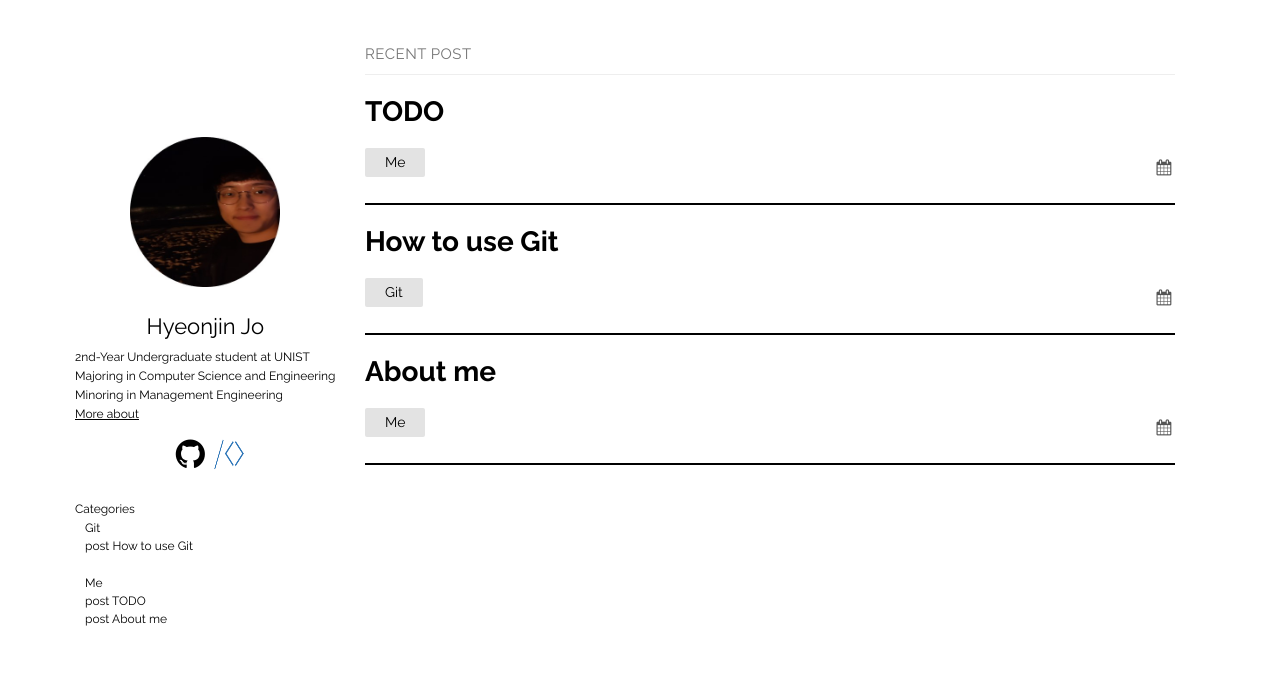
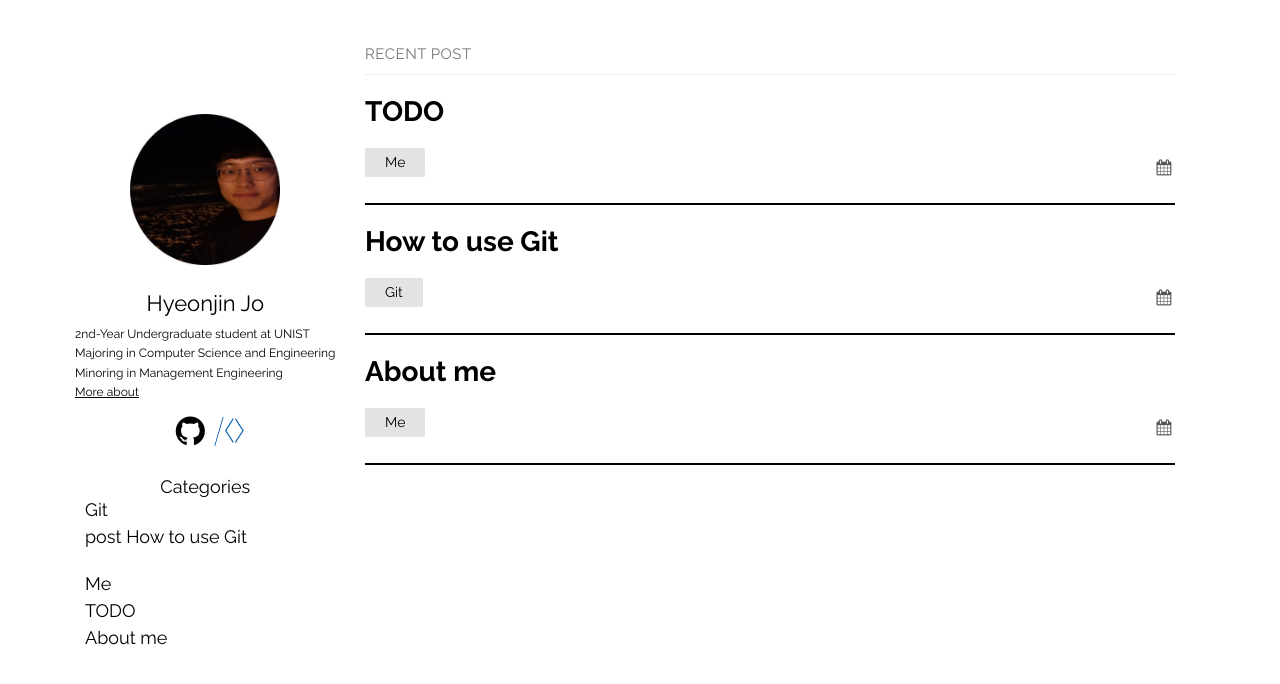
Before and after one commit to thinkin9/test, a Jekyll site: the page built from index.md, in a window 1280 px wide. Shown: the top 684 px of the page. Built offline with Jekyll 4.4.1, drawn with Linux system fonts in a browser that asks for light colours.

Commit message:
20200707

```diff
--- a/_layouts/default.html
+++ b/_layouts/default.html
@@ -45,13 +45,13 @@
           </li>
         </a>
       </ul>
-      <div class="site-category">Categories
+      <div class="site-category" style="font-size: 18px;">Categories
         <br>
         <li><a href="/test">Git</a>
             {% for post in site.categories["Git"] %}
              <li>
                 post
-                <a href="{{ site.baseurl| }}{{ post.url| }}">
+                <a href="{{ post.url| }}">
                   {{post.title}}
                 </a>
               </li>
@@ -61,8 +61,7 @@
         <li><a href="/test">Me</a>
             {% for post in site.categories["Me"] %}
              <li>
-                post
-                <a href="{{ site.baseurl| }}{{ post.url| }}">
+                <a href="{{ post.url| }}">
                   {{post.title}}
                 </a>
               </li>
--- a/_sass/plain.scss
+++ b/_sass/plain.scss
@@ -253,7 +253,7 @@ main {
   margin: 0;
   padding: 0;
   font-size: 12px;
-  text-align: left;
+  text-align: center;
   display: inline-block;
   width: 100%;
   ul{
@@ -267,11 +267,12 @@ main {
   }
   li a{
     text-decoration: none;
+    text-align: left;
     display: inline-block;
     margin: 0;
     padding: 0;
   }
-  li a:hover{
+  li:hover a{
     background: #e3e3e3;
   }
 
@@ -281,9 +282,10 @@ main {
     padding: 0;
     margin: 0;
     border: 0;
+    position: relative;
   }
   li:hover li{
-    display: block;
+    display: inline-block;
   }
   li li a{
     text-decoration: none;
```
